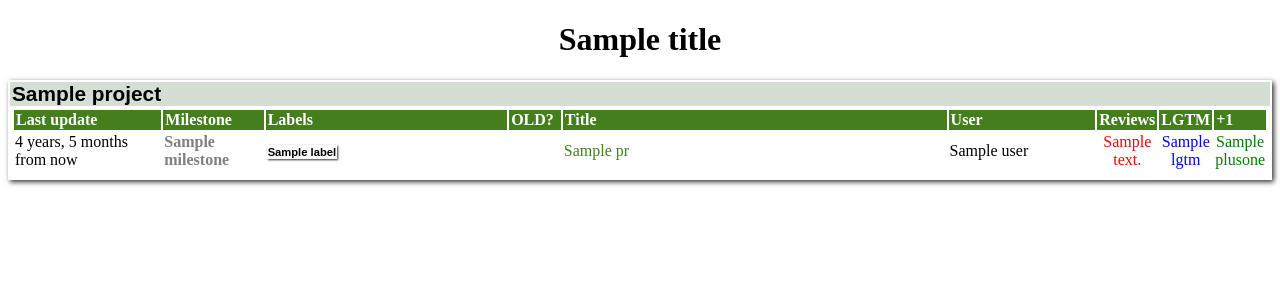
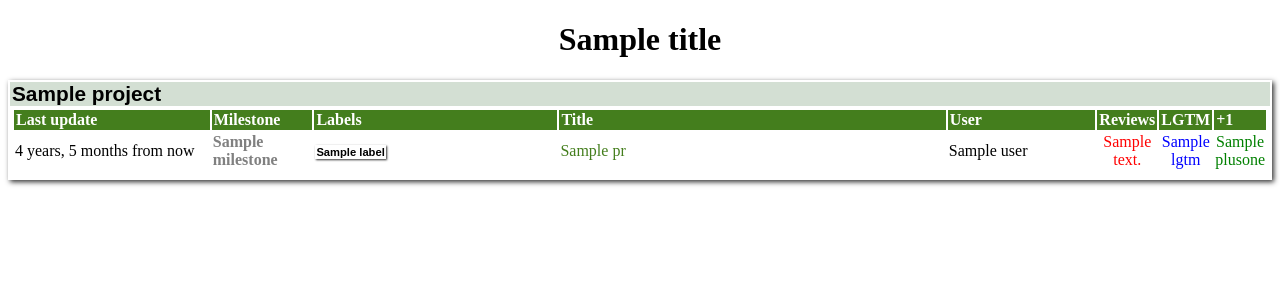
Before and after one commit to Genymobile/gm_pr, a Django app: template gm_pr/templates/pr.html in a window 1280 px wide. Shown: the top 300 px of the page. Run offline with Django 3.2, Linux system fonts and the light colour scheme; the template is opened without the code that fills it: most values are stand-ins (such as "Sample title", 1, 10 or a date in 2020); parts of the project's set-up code (start-up, migrations or seed data) failed here and were passed over.

Commit message:
remove the "old" column
Now the "last update" column is highlighted if the PR is old

```diff
--- a/gm_pr/static/gm_pr.css
+++ b/gm_pr/static/gm_pr.css
@@ -39,7 +39,7 @@ td a:hover {
   background-color: #d3dfd3;
 }
 .last-update {
- width: 150px;
+ width: 200px;
 }
 .milestone {
   color: grey;
@@ -61,9 +61,6 @@ td a:hover {
 }
 .labelname-light {
   color: #000;
-}
-.old{
-  width: 50px;
 }
 .highlight{
   font-weight:bold;
--- a/gm_pr/templates/pr.html
+++ b/gm_pr/templates/pr.html
@@ -11,7 +11,6 @@
                 <th>Last update</th>
                 <th>Milestone</th>
                 <th>Labels</th>
-                <th>OLD?</th>
                 <th>Title</th>
                 <th>User</th>
                 <th>Reviews</th>
@@ -20,14 +19,17 @@
             </tr>
         {% for pr in project.pr_list %}
             <tr class="pr">
-                <td class="last-update">{{pr.updated_at|naturaltime}}</td>
+                {% if pr.is_old %}
+                    <td class="last-update highlight">{{pr.updated_at|naturaltime}}</td>
+                {% else %}
+                    <td class="last-update">{{pr.updated_at|naturaltime}}</td>
+                {% endif %}
                 <td class="milestone">{% if pr.milestone %}{{pr.milestone}}{% endif %}</td>
                 <td class="label">
                 {% for label in pr.labels %}
                     <span class="labelname labelname-{{label.style}}" style="background-color:#{{label.color}}">{{label.name}}</span>
                 {% endfor %}
                 </td>
-                <td class="old">{% if pr.is_old %}<span class="highlight">OLD</span>{% endif %}</td>
                 <td class="title"><a href="{{pr.url}}">{{pr.title}}</a></td>
                 <td class="user">{{pr.user}}</td>
                 <td class="nbrev">{{pr.nbreview}}</td>
```
